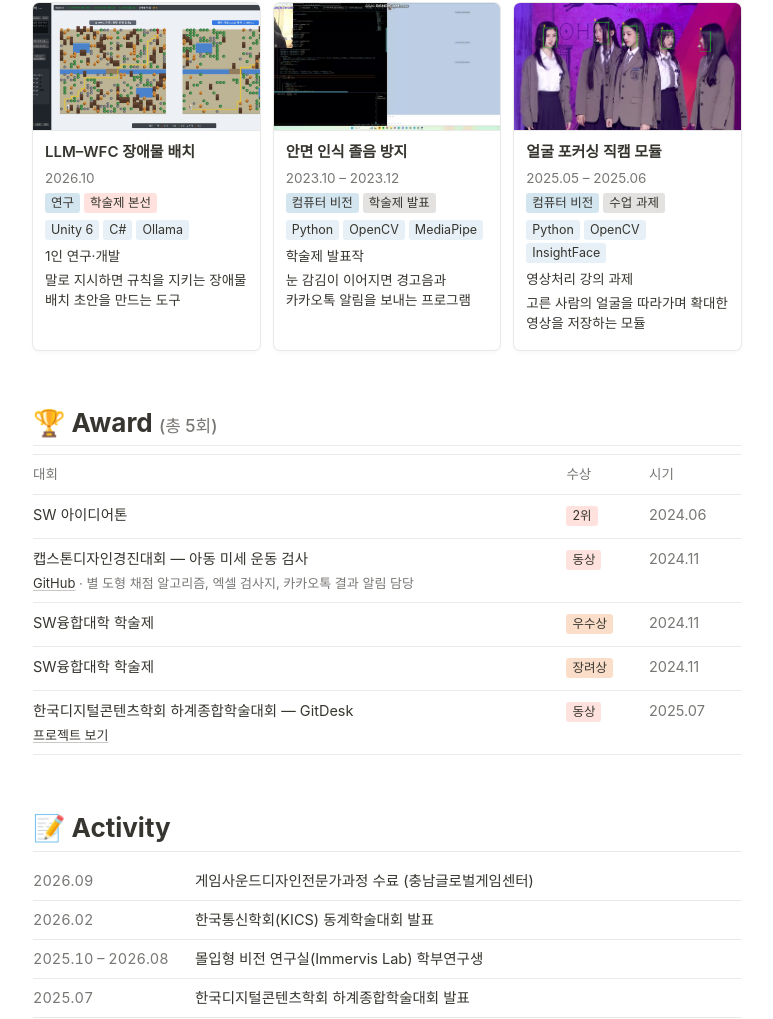
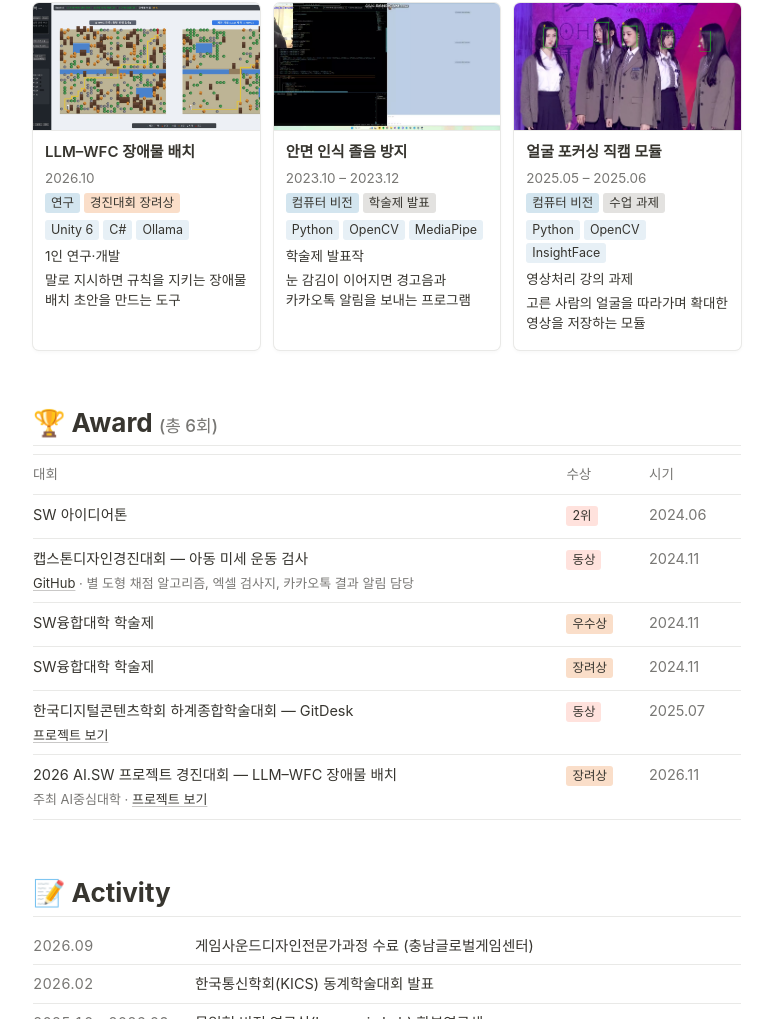
Before and after one commit to rkdwlals/rkdwlals.github.io, a plain HTML site: page index.html in a window 1280 px wide. Shown: the part 3530-4549 px from the top of the page, without its empty margins (253-1026 px from the left). Drawn offline with Linux system fonts and the light colour scheme; a web font is replaced by a local one.

Commit message:
2026 AI.SW 프로젝트 경진대회 장려상 추가

```diff
--- a/index.html
+++ b/index.html
@@ -216,7 +216,7 @@
         <div class="n-card-body">
           <div class="n-card-title">LLM–WFC 장애물 배치</div>
           <div class="n-card-line muted">2026.10</div>
-          <div class="n-card-line"><span class="n-tag c-blue">연구</span><span class="n-tag c-red">학술제 본선</span></div>
+          <div class="n-card-line"><span class="n-tag c-blue">연구</span><span class="n-tag c-orange">경진대회 장려상</span></div>
           <div class="n-card-line"><span class="n-tag c-blue-soft">Unity 6</span><span class="n-tag c-blue-soft">C#</span><span class="n-tag c-blue-soft">Ollama</span></div>
           <div class="n-card-line small">1인 연구·개발</div>
           <div class="n-card-line small">말로 지시하면 규칙을 지키는 장애물 배치 초안을 만드는 도구</div>
@@ -248,7 +248,7 @@
 
   <div class="n-split">
     <section>
-      <h2 class="n-h1" id="award">🏆 Award <span class="n-count">(총 5회)</span></h2>
+      <h2 class="n-h1" id="award">🏆 Award <span class="n-count">(총 6회)</span></h2>
       <table class="n-table">
         <thead><tr><th>대회</th><th>수상</th><th>시기</th></tr></thead>
         <tbody>
@@ -257,6 +257,7 @@
 <tr><td>SW융합대학 학술제</td><td><span class="n-tag c-orange">우수상</span></td><td class="muted nowrap">2024.11</td></tr>
 <tr><td>SW융합대학 학술제</td><td><span class="n-tag c-orange">장려상</span></td><td class="muted nowrap">2024.11</td></tr>
 <tr><td>한국디지털콘텐츠학회 하계종합학술대회 — GitDesk<div class="td-note"><a href="projects/gitdesk.html">프로젝트 보기</a></div></td><td><span class="n-tag c-red">동상</span></td><td class="muted nowrap">2025.07</td></tr>
+<tr><td>2026 AI.SW 프로젝트 경진대회 — LLM–WFC 장애물 배치<div class="td-note">주최 AI중심대학 · <a href="projects/llmwfc.html">프로젝트 보기</a></div></td><td><span class="n-tag c-orange">장려상</span></td><td class="muted nowrap">2026.11</td></tr>
         </tbody>
       </table>
     </section>
```
Also changed, not shown: projects/llmwfc.html (+2 -2 lines).
